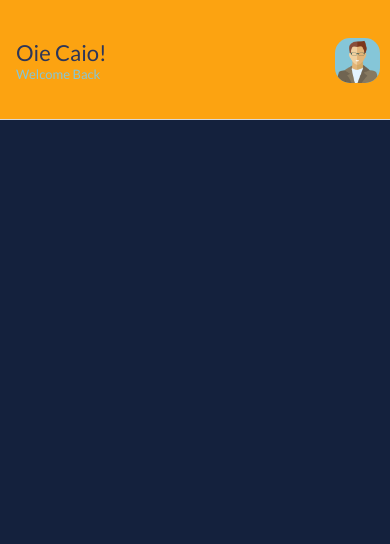
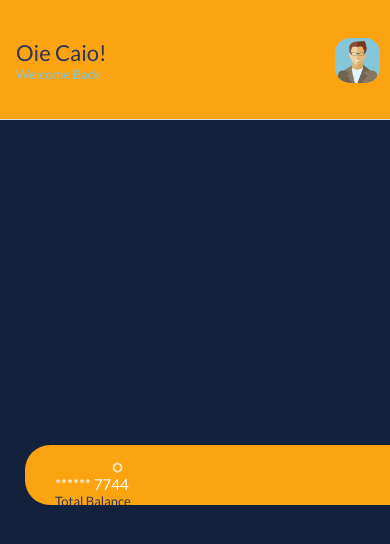
Before and after one commit to CaioCesarP/Project-React-Native, a React Native app: screen /Home in a window 390 px wide. Shown: the top 544 px of the page. Built offline with nearby package versions, Linux system fonts and the light colour scheme.

Commit message:
:sparkles: feat: Adicionando Cards em home.

```diff
--- /dev/null
+++ b/components/Card/CardItem.tsx
@@ -0,0 +1,81 @@
+import React, { FunctionComponent } from "react";
+import styled from "styled-components/native";
+
+import card_bg from "../../assets/bgs/background_transparent.png";
+
+import RegularText from "../Text/RegularText";
+import SmallText from "../Text/SmallText";
+
+import { ScreenWidth } from "../shared";
+
+import { colors } from "../colors";
+import { CardProps } from "./types";
+import { View } from "react-native";
+
+const CardBackground = styled.ImageBackground`
+  height: 75%;
+  width: ${ScreenWidth * 0.76}px;
+  resize-mode: cover;
+  background-color: ${colors.bgSecondary};
+  border-radius: 25px;
+  margin-right: 25px;
+  overflow: hidden;
+`;
+
+const CardTouchable = styled.TouchableHighlight`
+  height: 100%;
+  border-radius: 25px;
+`;
+
+const TouchableView = styled.View`
+  justify-content: space-between;
+  align-items: center;
+  padding: 30px;
+  flex: 1;
+`;
+
+const CardRow = styled.View`
+  flex-direction: row;
+  justify-content: space-between;
+  align-items: center;
+  width: 100%;
+`;
+
+const Logo = styled.Image`
+  width: 30%;
+  height: 80%;
+  resize-mode: contain;
+`;
+
+const CardItem: FunctionComponent<CardProps> = (props) => {
+  const handlePress = () => {};
+
+  return (
+    <CardBackground source={card_bg}>
+      <CardTouchable underlayColor={colors.secondary} onPress={handlePress}>
+        <TouchableView>
+          <CardRow>
+            <RegularText textStyles={{ color: colors.white }}>
+              ****** {props.accountNo.slice(6, 10)}
+            </RegularText>
+          </CardRow>
+          <CardRow>
+            <View style={{ flex: 3 }}>
+              <SmallText
+                textStyles={{ marginBottom: 5, color: colors.secondary }}
+              >
+                Total Balance
+              </SmallText>
+              <RegularText textStyles={{ fontSize: 19 }}>
+                ${props.balance}
+              </RegularText>
+            </View>
+            <Logo source={props.logo} />
+          </CardRow>
+        </TouchableView>
+      </CardTouchable>
+    </CardBackground>
+  );
+};
+
+export default CardItem;
--- /dev/null
+++ b/components/Card/CardSection.tsx
@@ -0,0 +1,30 @@
+import React, { FunctionComponent } from "react";
+import styled from "styled-components/native";
+import CardItem from "./CardItem";
+
+import { CardSectionProps } from "./types";
+
+const CardList = styled.FlatList`
+  width: 100%;
+  flex: 1;
+  padding-left: 25px;
+  padding-bottom: 15px;
+`;
+
+const CardSection: FunctionComponent<CardSectionProps> = (props) => {
+  return (
+    <CardList
+      data={props.data}
+      horizontal
+      showsHorizontalScrollIndicator={false}
+      contentContainerStyle={{
+        paddingRight: 25,
+        alignItems: "center",
+      }}
+      keyExtractor={({ id }: any) => id.toString()}
+      renderItem={({ item }: any) => <CardItem {...item} />}
+    />
+  );
+};
+
+export default CardSection;
--- /dev/null
+++ b/components/Card/types.tsx
@@ -0,0 +1,13 @@
+import { ImageSourcePropType } from "react-native";
+
+export interface CardProps {
+  id: number;
+  accountNo: string;
+  balance: number;
+  alias?: string;
+  logo: ImageSourcePropType;
+}
+
+export interface CardSectionProps {
+  data: Array<CardProps>;
+}
--- a/screens/Home.tsx
+++ b/screens/Home.tsx
@@ -2,9 +2,13 @@ import React, { FunctionComponent } from "react";
 import { StatusBar } from "expo-status-bar";
 import styled from "styled-components/native";
 
+import masterCardLogo from "../assets/cards/mc.png";
+import visaLogo from "../assets/cards/visa_white.png";
+
 import { colors } from "../components/colors";
 
 import { Container } from "../components/shared";
+import CardSection from "../components/Card/CardSection";
 
 const HomeContainer = styled(Container)`
   background-color: ${colors.bgPrimary};
@@ -13,11 +17,35 @@ const HomeContainer = styled(Container)`
 `;
 
 const Home = () => {
+  const cardsData = [
+    {
+      id: 1,
+      accountNo: "3845757744",
+      balance: 20000.15,
+      alias: "work Debit",
+      logo: masterCardLogo,
+    },
+    {
+      id: 2,
+      accountNo: "3845730203",
+      balance: 12000.01,
+      alias: "Personal Prepaid",
+      logo: visaLogo,
+    },
+    {
+      id: 3,
+      accountNo: "3845238847",
+      balance: 5600.83,
+      alias: "School Prepaid",
+      logo: masterCardLogo,
+    },
+  ];
+
   return (
-    <>
+    <HomeContainer>
       <StatusBar style="dark" />
-      <HomeContainer></HomeContainer>
-    </>
+      <CardSection data={cardsData} />
+    </HomeContainer>
   );
 };
 
```
